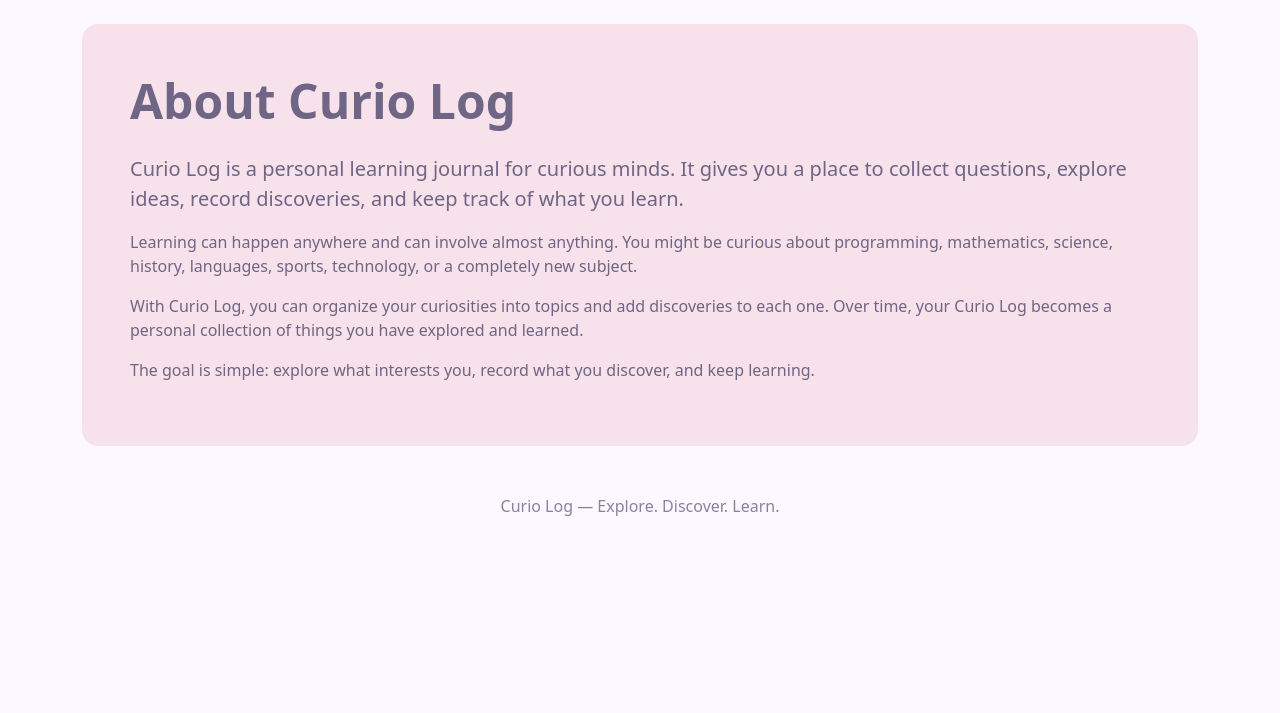
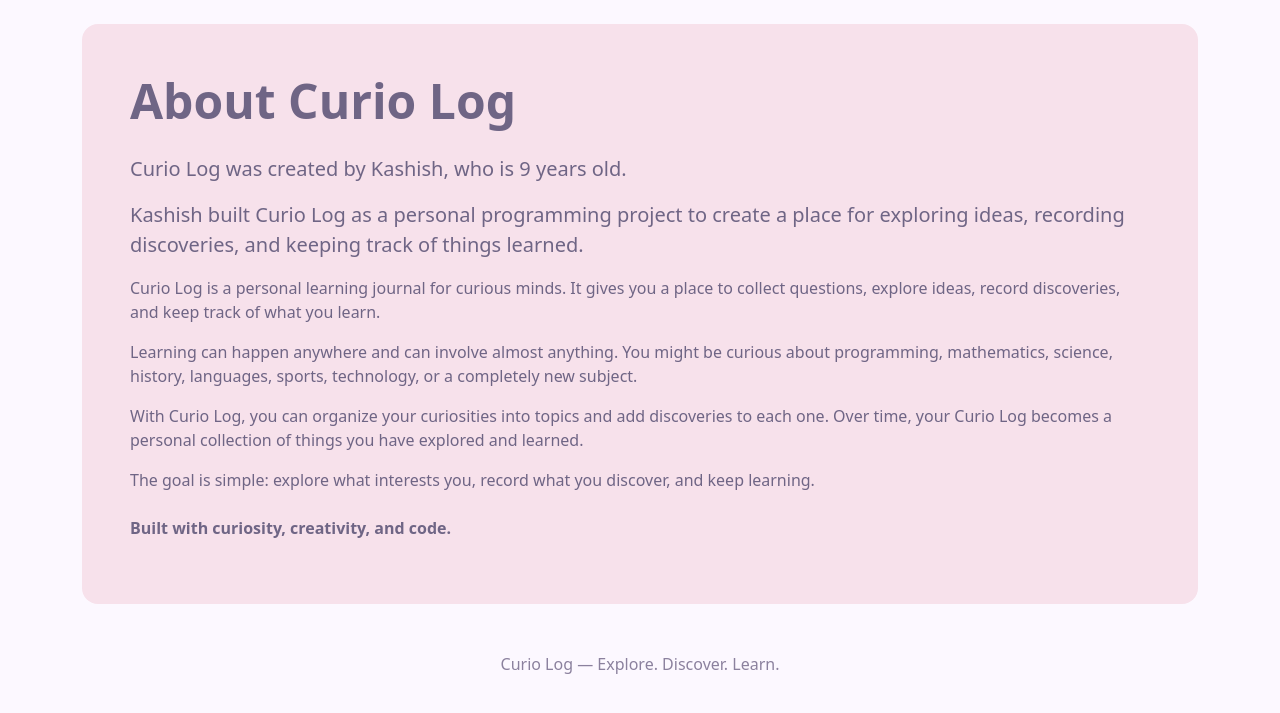
Before and after one commit to kashishdugar2017/Curio-log, a Django app: page /about/ in a window 1280 px wide. Shown: the part 56-769 px from the top of the page. Run offline with Django 5.2, Linux system fonts and the light colour scheme; some libraries are stand-ins or nearby versions.

Commit message:
Update About page

```diff
--- a/learning_logs/templates/learning_logs/about.html
+++ b/learning_logs/templates/learning_logs/about.html
@@ -9,6 +9,16 @@
     <h1 class="display-5 fw-bold">About Curio Log</h1>
 
     <p class="lead mt-4">
+        Curio Log was created by Kashish, who is 9 years old.
+    </p>
+
+    <p class="lead">
+        Kashish built Curio Log as a personal programming project
+        to create a place for exploring ideas, recording discoveries,
+        and keeping track of things learned.
+    </p>
+
+    <p>
         Curio Log is a personal learning journal for curious minds.
         It gives you a place to collect questions, explore ideas,
         record discoveries, and keep track of what you learn.
@@ -33,6 +43,10 @@
         you discover, and keep learning.
     </p>
 
+    <p class="mt-4 fw-semibold">
+        Built with curiosity, creativity, and code.
+    </p>
+
 </div>
 
 {% endblock content %}
```
